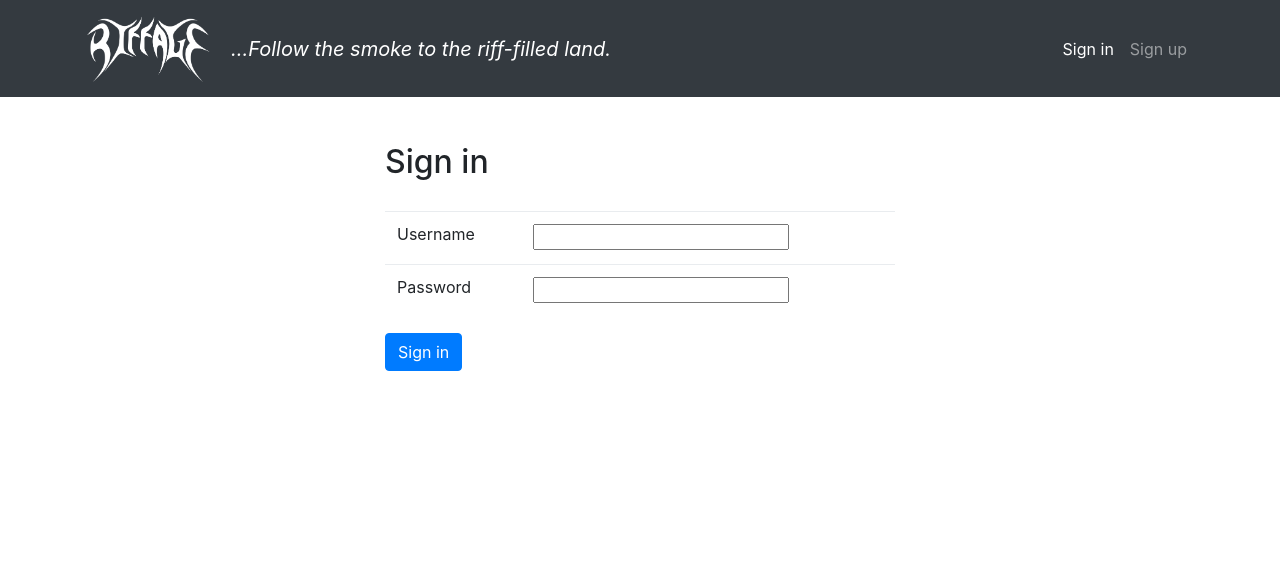
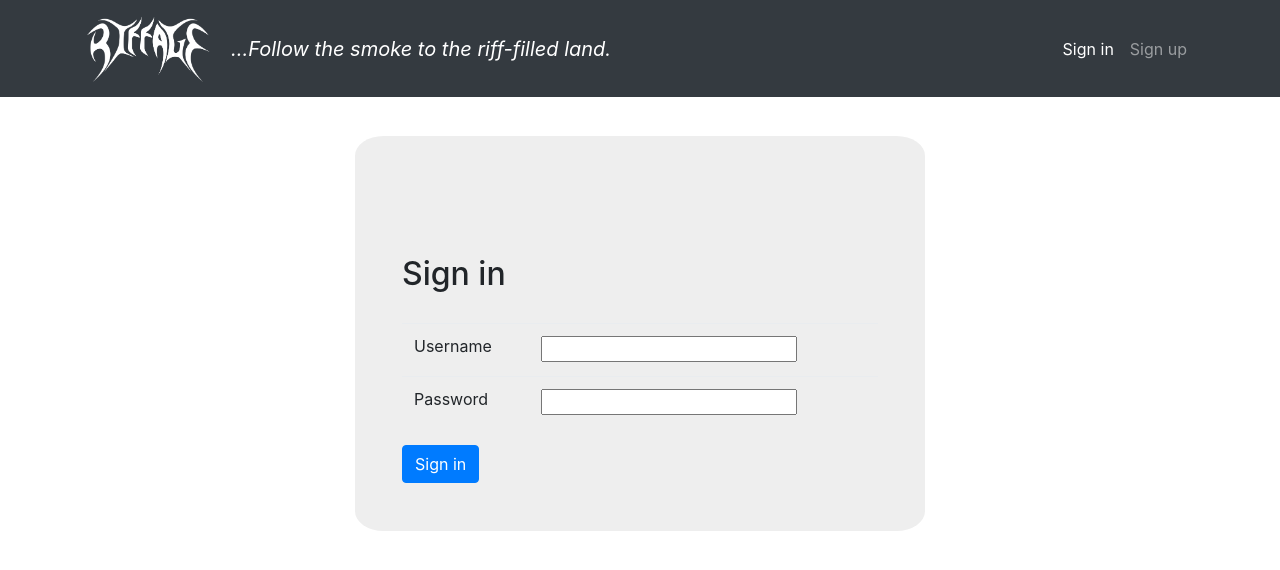
Before and after one commit to pefbass/riffage, a Django app: template riffage/account/templates/login.html in a window 1280 px wide. Shown: the top 570 px of the page. Run offline with Django 3.2, Linux system fonts and the light colour scheme; the template is opened without the code that fills it, so the values that code supplies are empty; some libraries are stand-ins or nearby versions.

Commit message:
Added background to login

```diff
--- a/riffage/account/templates/login.html
+++ b/riffage/account/templates/login.html
@@ -2,9 +2,11 @@
 {% block content %}
 
     <!-- Page Content -->
-    <div class="container">
-      <div id="content-container" class="container p-none">
-        <div class="lgn-container col-lg-6" style="margin: 0 auto; margin-top: 5.5em">
+    <div class="container" >
+        <div class="row" style="">
+            <div class="col-md-3"></div>
+            <div id="content-container" class="col-md-6"  style="margin-top: 2em; border-radius: 5%; background-color: #EEEEEE;">
+                <div class="" style="margin: 0 auto; margin-top: 5.5em; padding: 2em">
                     <form id="login-form" method="post"
                         action="">
                         {% csrf_token %}
@@ -33,6 +35,8 @@
                     </form>
                 </div>
             </div>
+            <div class="col-md-3"></div>
+        </div>
     </div>
     <!-- /.container -->
 
```
Lines whose indentation alone changed are shown as unchanged.
